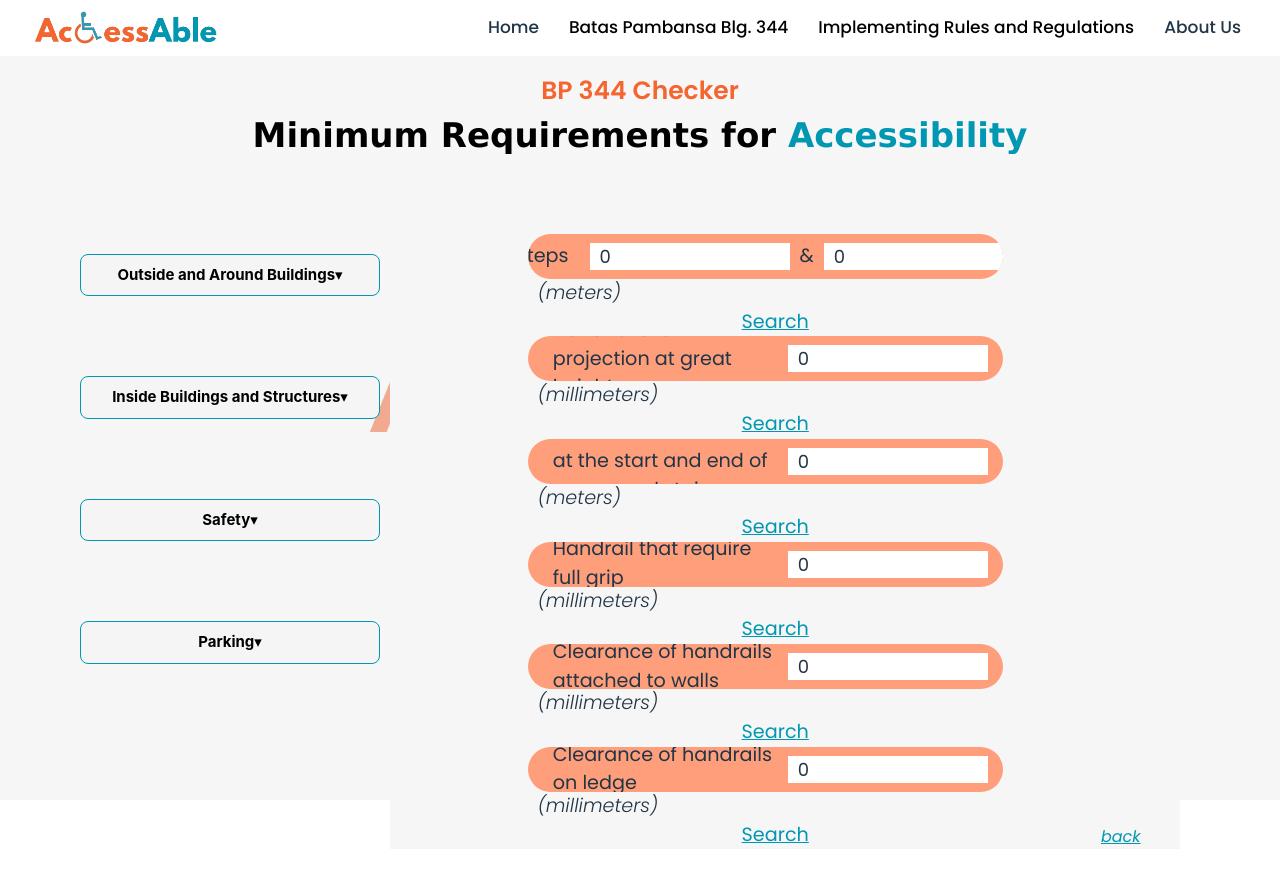
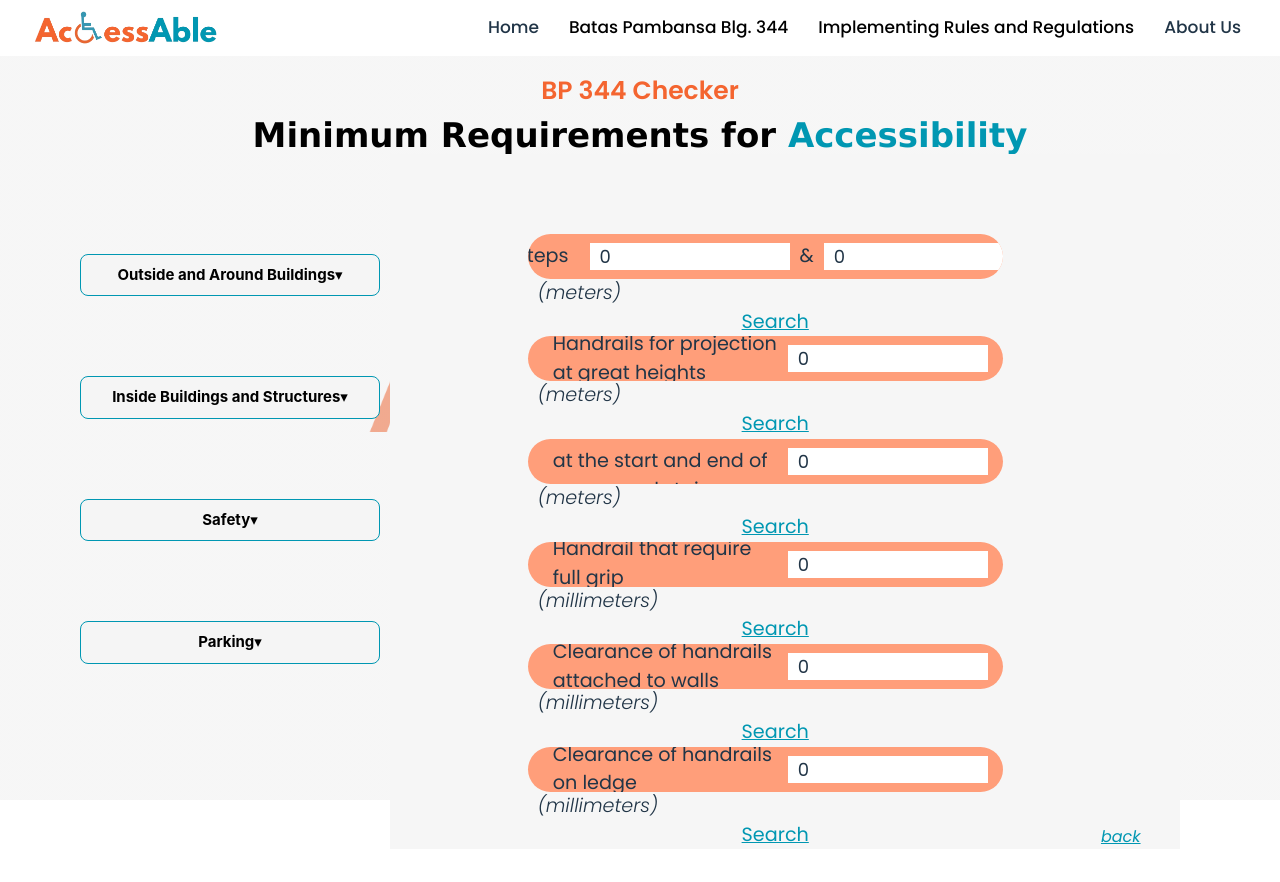
Before and after one commit to jamilharun/accessible, a React (Vite) app: page /HandRails in a window 1280 px wide. Shown: the top 882 px of the page. Built offline with nearby package versions, Linux system fonts and the light colour scheme; a web font is replaced by a local one.

Commit message:
Changes made to 5 files

```diff
--- a/src/components/Crossing.jsx
+++ b/src/components/Crossing.jsx
@@ -129,7 +129,7 @@ export default function Crossing() {
                 <div className=' flex mb-5'>
                   <div>
                     <div className=' input-container input-container-width'>
-                      <p className=' input-text poppins-regular'>Width of the carriges</p>
+                      <p className=' input-text poppins-regular'>Width of the carrigeway</p>
                       <input
                         type="number"
                         name="width"
--- a/src/components/Handrails.jsx
+++ b/src/components/Handrails.jsx
@@ -130,7 +130,7 @@ export default function Handrails() {
         setShowClearanceHandRailsLegs(false)
 
       } else {
-        setDesc(HANDRAILS.HANDRAILS.desc);
+        setDesc(HANDRAILS.HANDRAILS_FULL_GRIP.desc);
         setError(true);
         setButtonDefault(false)
         setShowHeight(false)
@@ -264,7 +264,7 @@ export default function Handrails() {
                   {/* <p>computation not working</p> */}
                   <div>
                     <div className=' input-container input-container-width'>
-                      <p className=' input-text poppins-regular'>HandRails for projection at great heights</p>
+                      <p className=' input-text poppins-regular'>Handrails for projection at great heights</p>
                       <input
                         type="number"
                         name="handRailNumerator"
@@ -274,7 +274,7 @@ export default function Handrails() {
                       />
                     </div>
                     <div className=' input-text text-end'>
-                      <p className='unit'>{`(${HANDRAILS.HANDRAILS_FULL_GRIP.unit})`}</p>
+                      <p className='unit'>{`(${HANDRAILS.HANDRAILS.unit})`}</p>
                     </div>
                   </div>
                   {
--- a/src/components/Signages.jsx
+++ b/src/components/Signages.jsx
@@ -717,7 +717,7 @@ export default function Signages() {
                 <div className=' flex mb-5'>
                   <div>
                     <div className=' input-container input-container-width'>
-                      <p className=' input-text poppins-regular'>Height od signs on walls and doors (maximum)</p>
+                      <p className=' input-text poppins-regular'>Height of signs on walls and doors (maximum)</p>
                       <input
                         type="number"
                         name="height1"
@@ -756,7 +756,7 @@ export default function Signages() {
                 <div className=' flex mb-5'>
                   <div>
                     <div className=' input-container input-container-width'>
-                      <p className=' input-text poppins-regular'>Height od signs on walls and doors (minimum)</p>
+                      <p className=' input-text poppins-regular'>Height of signs on walls and doors (minimum)</p>
                       <input
                         type="number"
                         name="height2"
@@ -795,7 +795,7 @@ export default function Signages() {
                 <div className=' flex mb-5'>
                   <div>
                     <div className=' input-container input-container-width h-16'>
-                      <p className=' input-text poppins-regular'>Height of Signage should have raised symbols, letter, or numbers</p>
+                      <p className=' input-text poppins-regular'>Height of Signages should have raised symbols, letters, or numbers</p>
                       <input
                         type="number"
                         name="heightSignage"
--- a/src/preDatasets/InsideBuildingsAndStructures.jsx
+++ b/src/preDatasets/InsideBuildingsAndStructures.jsx
@@ -6,7 +6,7 @@ export const ENTRANCES = {
             operator: ">=",
             value: 1.8
         },
-        unit: "Meters",
+        unit: "meters",
         desc: `Entrances with vestibules shall be provided with at least <span class="highlight">1.80 m</span>. at depth.`
     },
     WIDTH:{
--- a/src/preDatasets/OutsideAndAroundBuilding.jsx
+++ b/src/preDatasets/OutsideAndAroundBuilding.jsx
@@ -239,7 +239,7 @@ export const HANDRAILS = {
             value: 50
         },
         unit: "millimeters",
-        desc: `Handrails attached to walls should have a clearance no less than <span class="highlight">50mm</span> from the wall,`
+        desc: `Handrails attached to walls should have a clearance no less than <span class="highlight">50mm</span> from the wall.`
     },
     CLEARANCE_HANDRAILS_LEDGES: {
         num: 4.5,
@@ -323,7 +323,7 @@ export const SIGNAGES = {
             value: 2
         },
         unit: "meters",
-        desc: `Signs protrude into a walkway or route should provide a minimum headroom of <span class="highlight">2.0m</span>,`
+        desc: `Signs protrude into a walkway or route should provide a minimum headroom of <span class="highlight">2.0m</span>.`
     },
     HEIGHT1:{
         num: 6.5,
@@ -386,7 +386,7 @@ export const CROSSINGS = {
             value: 6
         },
         unit: "seconds",
-        desc: `The minimum period for the steady green (for pedestrians) should not be less than <span class="highlight">6</span> seconds or the crossing distance times <span class="highlight">0.90m/sec</span>, whichever is the greatest,`
+        desc: `The minimum period for the steady green (for pedestrians) should not be less than <span class="highlight">6</span> seconds or the crossing distance times <span class="highlight">0.90m/sec</span>, whichever is the greatest.`
     }
 }
 // https://docs.google.com/spreadsheets/d/1INlWvv3XZu0cRbJc4_uIpCUtVAQyAWQD/htmlview#
```
